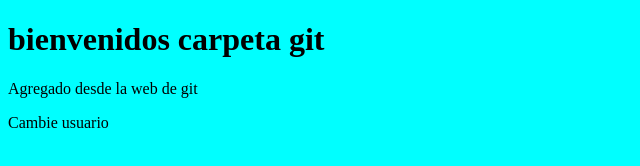
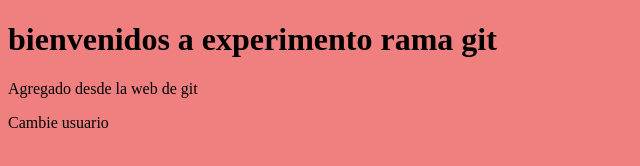
Before and after one commit to IGA-0658/git-proy, a plain HTML site: page clase01/index.html in a window 1280 px wide. Shown: the whole page, without its empty margins (0-640 px from the left). Drawn offline with Linux system fonts and the light colour scheme.

Commit message:
rama experimento

```diff
--- a/clase01/css/styte.css
+++ b/clase01/css/styte.css
@@ -1 +1 @@
-body {background-color: aqua;}
+body {background-color: lightcoral;}
--- a/clase01/index.html
+++ b/clase01/index.html
@@ -8,7 +8,7 @@
     <link rel="stylesheet" href="css/styte.css">
 </head>
 <body>
-    <h1>bienvenidos carpeta git</h1>
+    <h1>bienvenidos a experimento rama git</h1>
     <p>Agregado desde la web de git</p>
     <p>Cambie usuario</p>
 </body>
```
